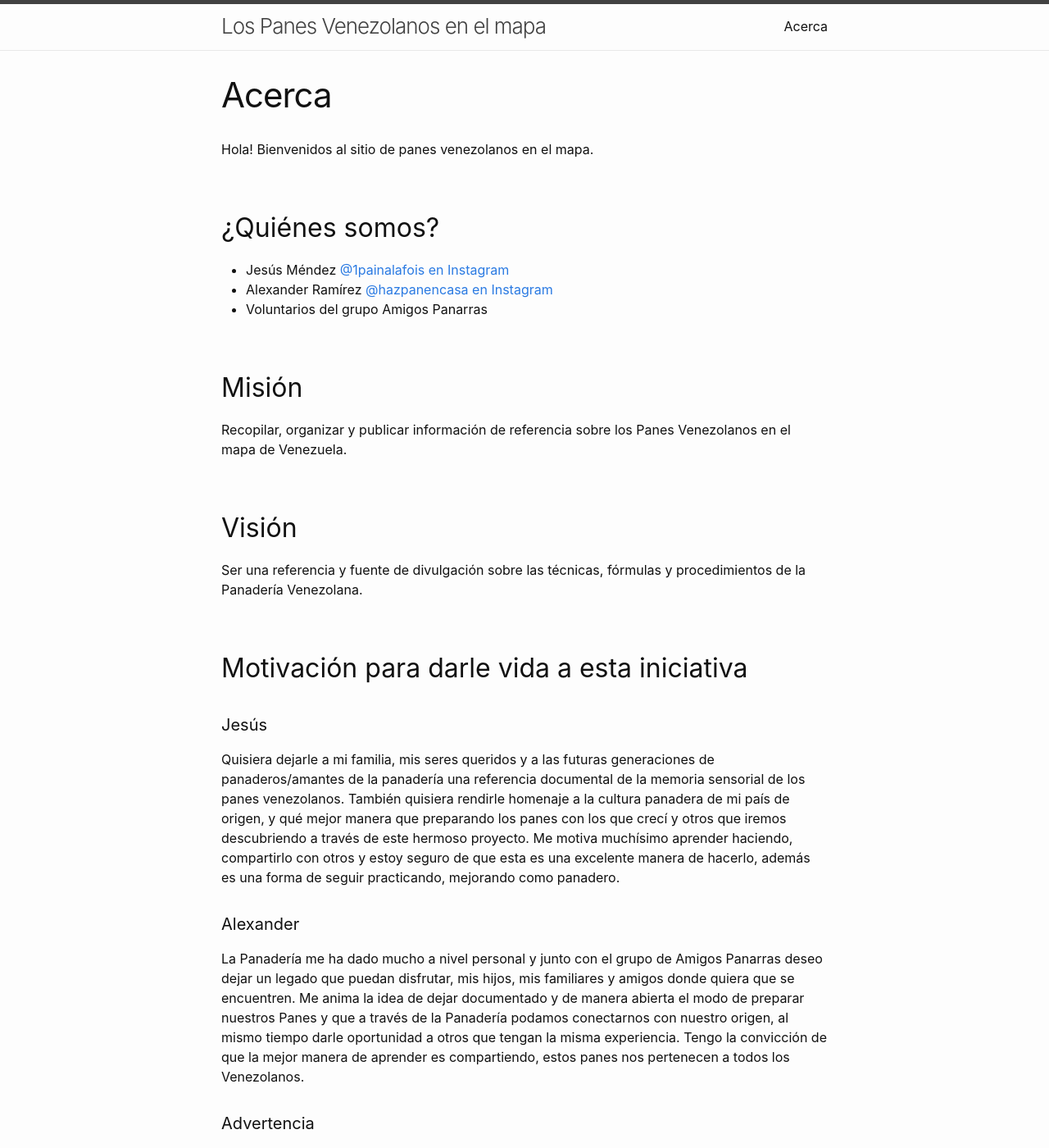
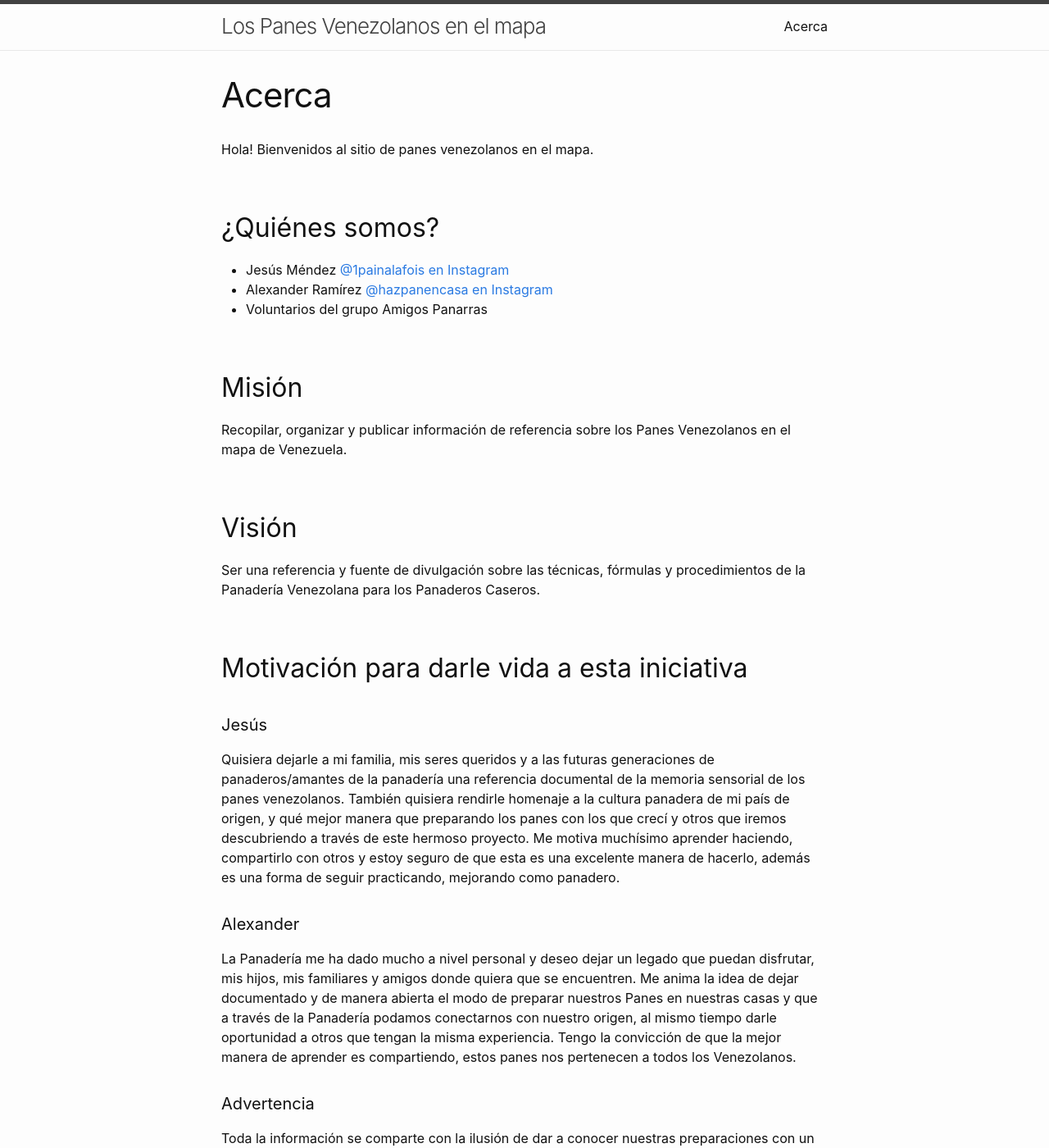
Before and after one commit to mapadepanesvenezolanos/mapadepanesvenezolanos.github.io, a Jekyll site: the page built from about.markdown, in a window 1280 px wide and 1400 px high. Shown: the whole window at 82% size. Built offline with Jekyll 4.4.1, drawn with Linux system fonts in a browser that asks for light colours.

Commit message:
Update about.markdown

```diff
--- a/about.markdown
+++ b/about.markdown
@@ -15,14 +15,14 @@ Bienvenidos al sitio de panes venezolanos en el mapa.
 Recopilar, organizar y publicar información de referencia sobre los Panes Venezolanos en el mapa de Venezuela.
 
 ## Visión
-Ser una referencia y fuente de divulgación sobre las técnicas, fórmulas y procedimientos de la Panadería Venezolana.
+Ser una referencia y fuente de divulgación sobre las técnicas, fórmulas y procedimientos de la Panadería Venezolana para los Panaderos Caseros.
 
 ## Motivación para darle vida a esta iniciativa
 #### Jesús
 Quisiera dejarle a mi familia, mis seres queridos y a las futuras generaciones de panaderos/amantes de la panadería una referencia documental de la memoria sensorial de los panes venezolanos. También quisiera rendirle homenaje a la cultura panadera de mi país de origen, y qué mejor manera que preparando los panes con los que crecí y otros que iremos descubriendo a través de este hermoso proyecto. Me motiva muchísimo aprender haciendo, compartirlo con otros y estoy seguro de que esta es una excelente manera de hacerlo, además es una forma de seguir practicando, mejorando como panadero.
 
 #### Alexander
-La Panadería me ha dado mucho a nivel personal y junto con el grupo de Amigos Panarras deseo dejar un legado que puedan disfrutar, mis hijos, mis familiares y amigos donde quiera que se encuentren. Me anima la idea de dejar documentado y de manera abierta el modo de preparar nuestros Panes y que a través de la Panadería podamos conectarnos con nuestro origen, al mismo tiempo darle oportunidad a otros que tengan la misma experiencia. Tengo la convicción de que la mejor manera de aprender es compartiendo, estos panes nos pertenecen a todos los Venezolanos.
+La Panadería me ha dado mucho a nivel personal y deseo dejar un legado que puedan disfrutar, mis hijos, mis familiares y amigos donde quiera que se encuentren. Me anima la idea de dejar documentado y de manera abierta el modo de preparar nuestros Panes en nuestras casas y que a través de la Panadería podamos conectarnos con nuestro origen, al mismo tiempo darle oportunidad a otros que tengan la misma experiencia. Tengo la convicción de que la mejor manera de aprender es compartiendo, estos panes nos pertenecen a todos los Venezolanos.
 
 #### Advertencia
 Toda la información se comparte con la ilusión de dar a conocer nuestras preparaciones con un enfoque casero. Este trabajo está en progreso y sabremos agradecer cualquier colaboración para mejorar, completar y/o complementar la información que aquí se presenta.
```
